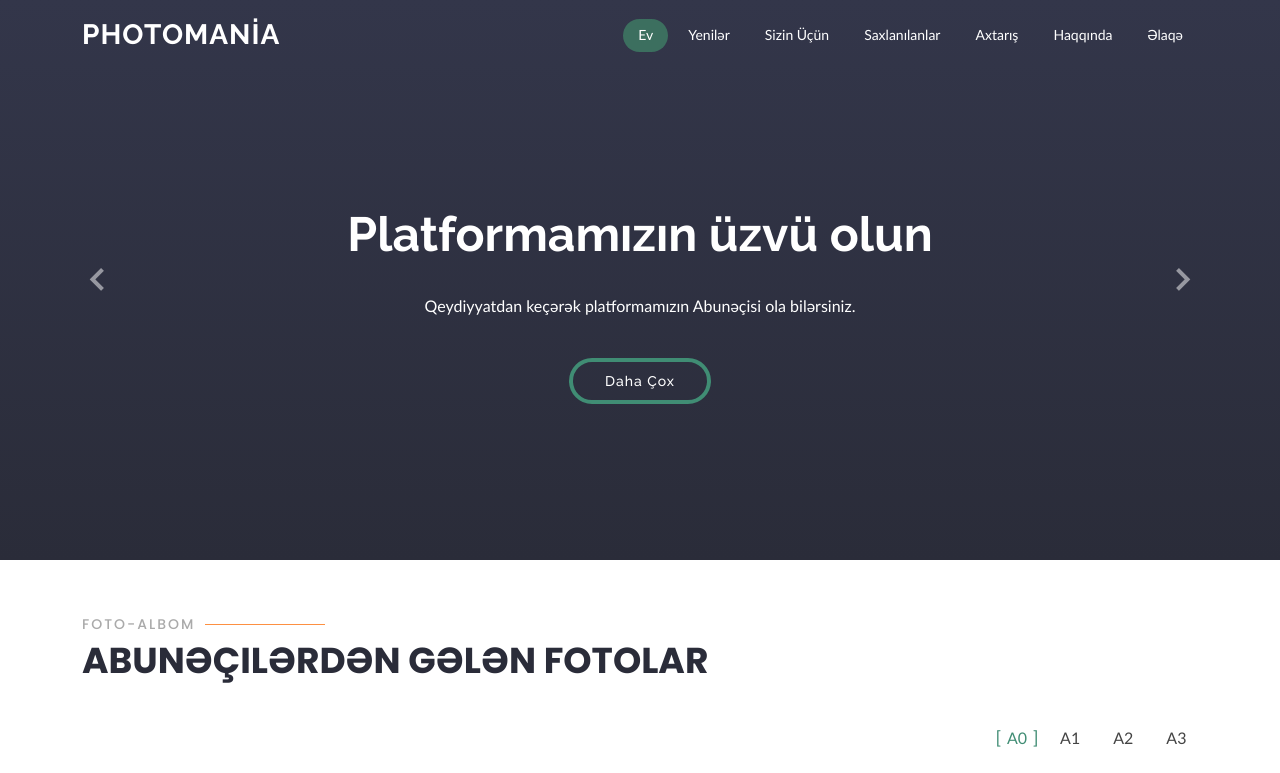
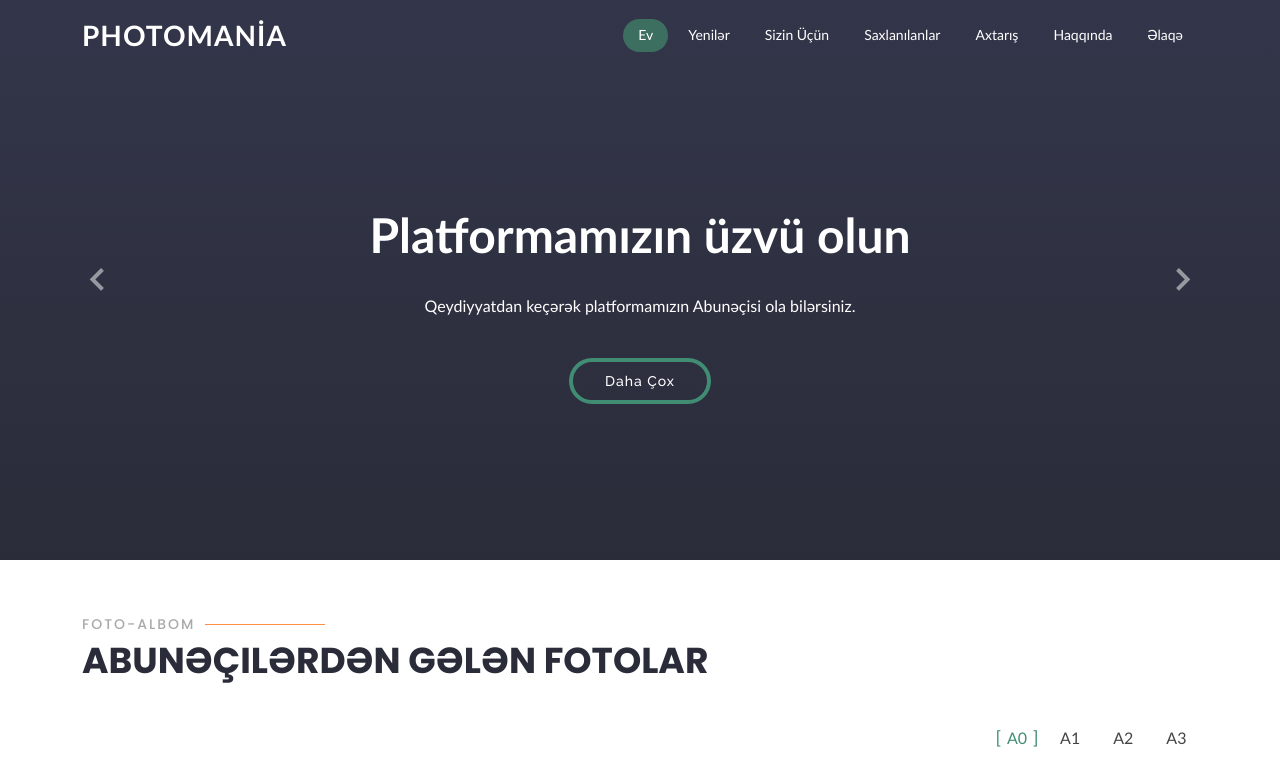
Before and after one commit to nicatosmanli/Photomania, a plain HTML site: page index.html in a window 1280 px wide. Shown: the top 773 px of the page. Drawn offline with nearby package versions, Linux system fonts and the light colour scheme.

Commit message:
Update style.css

```diff
--- a/assets/css/style.css
+++ b/assets/css/style.css
@@ -29,7 +29,7 @@ h3,
 h4,
 h5,
 h6 {
-  font-family: "Raleway", sans-serif;
+  font-family: 'Trebuchet MS', sans-serif;
 }
 
 /*--------------------------------------------------------------
```
